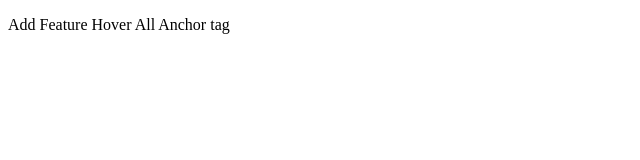
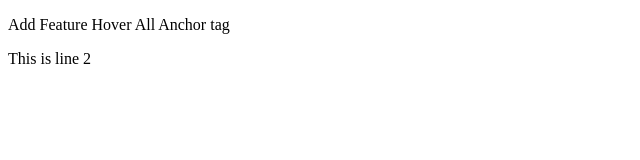
Before and after one commit to ay8108/git_repo, a plain HTML site: page Index.html in a window 1280 px wide. Shown: the full height of the page, 0-640 px from the left. Drawn offline with Linux system fonts and the light colour scheme.

Commit message:
add new line

```diff
--- a/Index.html
+++ b/Index.html
@@ -7,5 +7,6 @@
 </head>
 <body>
     <p>Add Feature Hover All Anchor tag</p>
+    <p>This is line 2</p>
 </body>
 </html>
```
